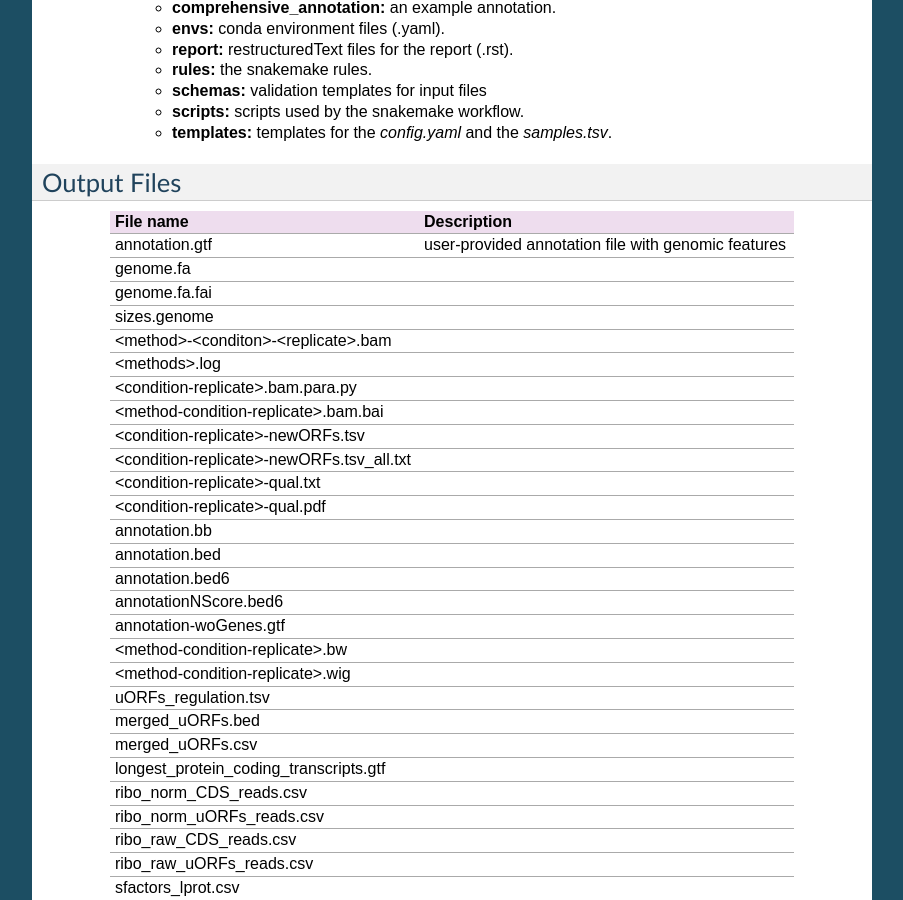
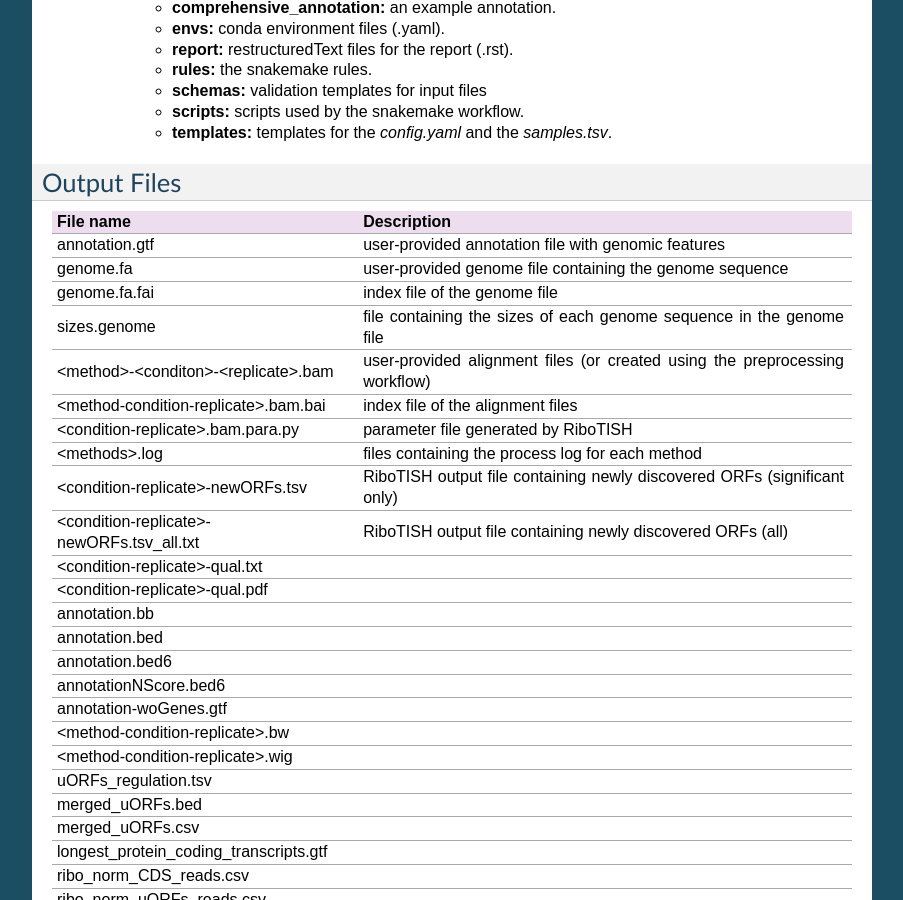
Before and after one commit to RickGelhausen/uORF-Tools_ReadTheDocs, a Sphinx documentation site: the page built from docs/source/overview.rst, in a window 1280 px wide and 900 px high, scrolled down 2040 px. Shown: the whole window, without its empty margins (198-1101 px from the left). Built offline with Sphinx 7.4.7, drawn with Linux system fonts in a browser that asks for light colours; cross-references to code outside the pages are shown as plain code.

Commit message:
continutation of the content table

```diff
--- a/docs/source/overview.rst
+++ b/docs/source/overview.rst
@@ -75,23 +75,23 @@ Output Files
 +===========================================+==============================================================================================+
 | annotation.gtf                            | user-provided annotation file with genomic features                                          |
 +-------------------------------------------+----------------------------------------------------------------------------------------------+
-| genome.fa                                 |                                                                                              |
+| genome.fa                                 | user-provided genome file containing the genome sequence                                     |
 +-------------------------------------------+----------------------------------------------------------------------------------------------+
-| genome.fa.fai                             |                                                                                              |
+| genome.fa.fai                             | index file of the genome file                                                                |
 +-------------------------------------------+----------------------------------------------------------------------------------------------+
-| sizes.genome                              |                                                                                              |
+| sizes.genome                              | file containing the sizes of each genome sequence in the genome file                         |
 +-------------------------------------------+----------------------------------------------------------------------------------------------+
-| <method>-<conditon>-<replicate>.bam       |                                                                                              |
+| <method>-<conditon>-<replicate>.bam       | user-provided alignment files (or created using the preprocessing workflow)                  |
 +-------------------------------------------+----------------------------------------------------------------------------------------------+
-| <methods>.log                             |                                                                                              |
+| <method-condition-replicate>.bam.bai      | index file of the alignment files                                                            |
 +-------------------------------------------+----------------------------------------------------------------------------------------------+
-| <condition-replicate>.bam.para.py         |                                                                                              |
+| <condition-replicate>.bam.para.py         | parameter file generated by RiboTISH                                                         |
 +-------------------------------------------+----------------------------------------------------------------------------------------------+
-| <method-condition-replicate>.bam.bai      |                                                                                              |
+| <methods>.log                             | files containing the process log for each method                                             |
 +-------------------------------------------+----------------------------------------------------------------------------------------------+
-| <condition-replicate>-newORFs.tsv         |                                                                                              |
+| <condition-replicate>-newORFs.tsv         | RiboTISH output file containing newly discovered ORFs (significant only)                     |
 +-------------------------------------------+----------------------------------------------------------------------------------------------+
-| <condition-replicate>-newORFs.tsv_all.txt |                                                                                              |
+| <condition-replicate>-newORFs.tsv_all.txt | RiboTISH output file containing newly discovered ORFs (all)                                  |
 +-------------------------------------------+----------------------------------------------------------------------------------------------+
 | <condition-replicate>-qual.txt            |                                                                                              |
 +-------------------------------------------+----------------------------------------------------------------------------------------------+
```
